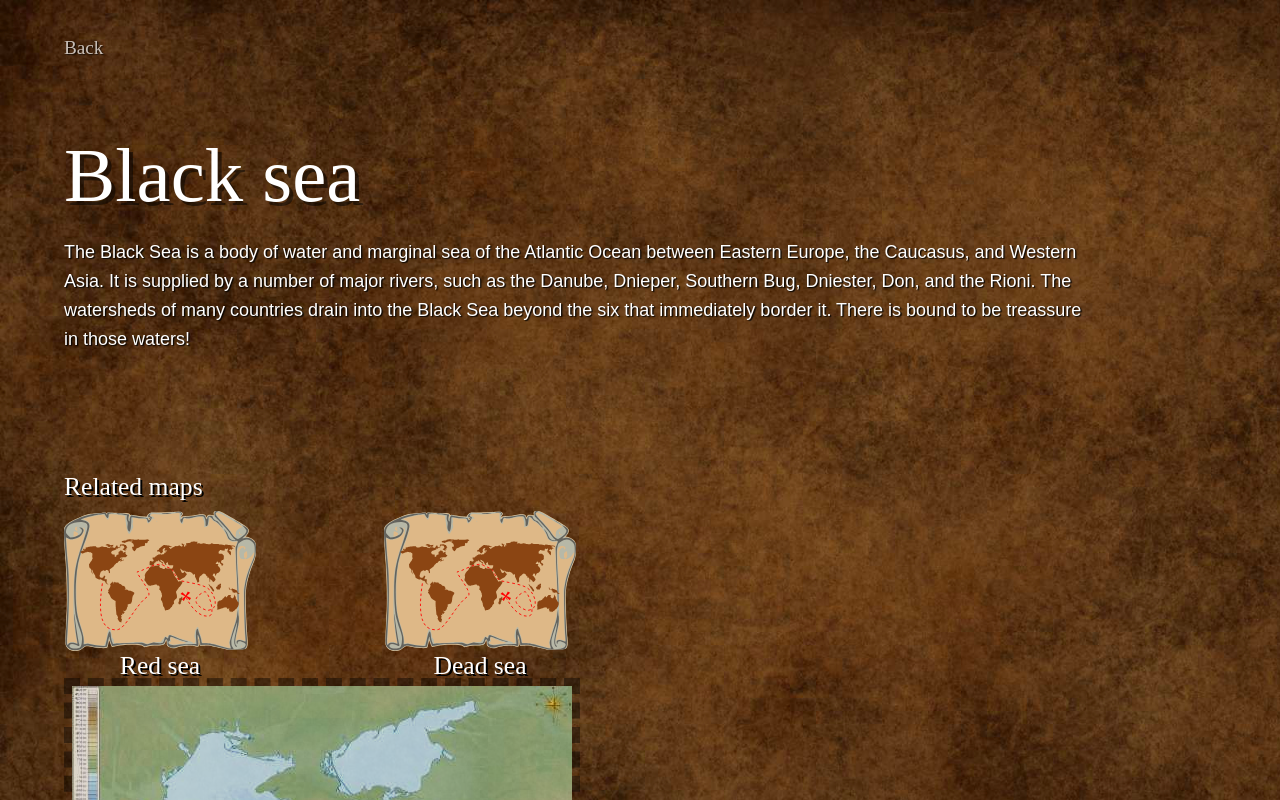
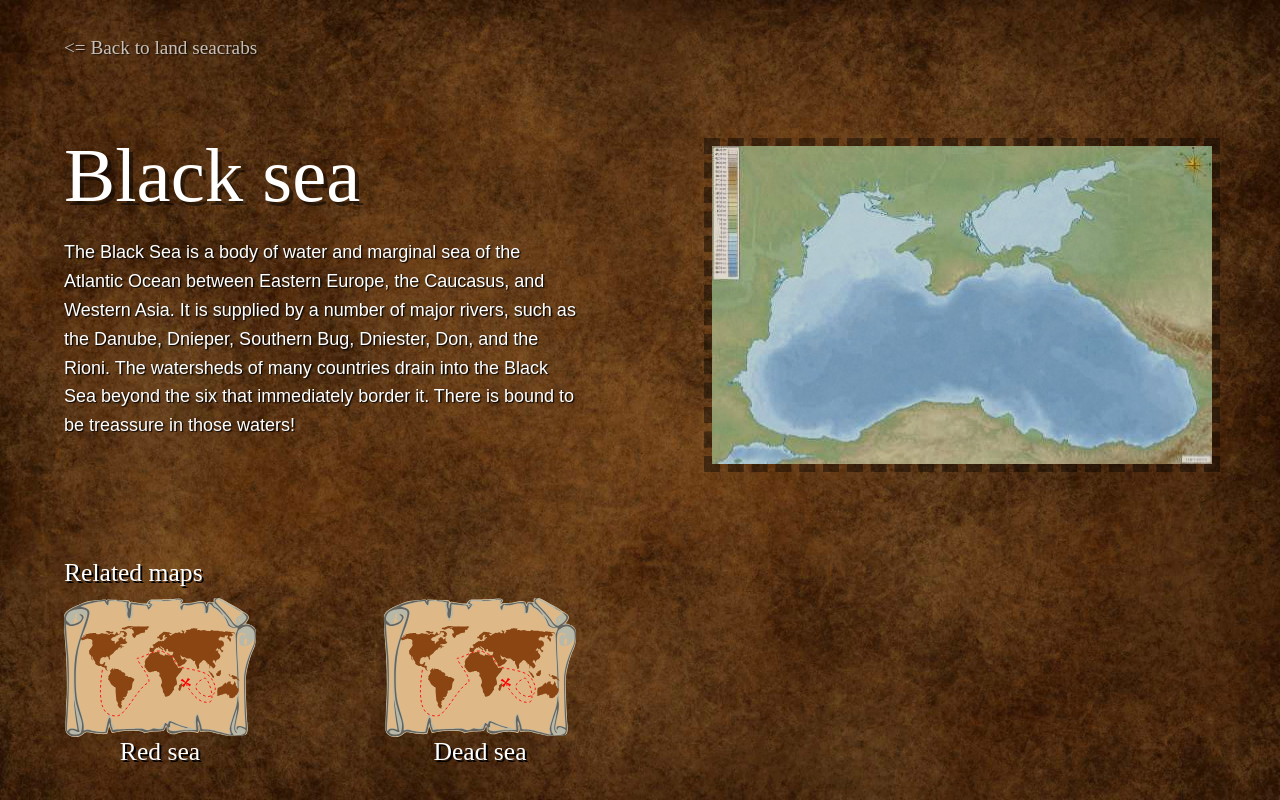
Before and after one commit to mikaelmalm/pirate-hooks, a React (Create React App) app: page /map/black-sea in a window 1280 px wide. Shown: the top 800 px of the page. Built offline with nearby package versions, Linux system fonts and the light colour scheme.

Commit message:
Make example work

```diff
--- a/src/views/MapView/index.js
+++ b/src/views/MapView/index.js
@@ -1,5 +1,3 @@
-// This f*#!@#!@$!! is messing with me, so I disable it.
-/* eslint-disable */
 import React, { useState, useEffect } from "react";
 import "./index.scss";
 import { Title, MapsSection } from "components";
@@ -10,7 +8,7 @@ import treassureMaps from "data.json";
 
 const Nav = () => (
   <div className="Nav">
-    <Link to="/">Back</Link>
+    <Link to="/"> {"<= Back to land seacrabs"}</Link>
   </div>
 );
 
@@ -22,11 +20,13 @@ const MapView = () => {
   useEffect(() => {
     setTreassureMap(treassureMaps.find((map) => map.id === id));
     setRelatedMaps(treassureMaps.filter((map) => map.id !== id));
-  }, []);
+  }, [id]);
 
   return (
     <div className="MapView">
       <Nav />
+
+      <div className="map-content">
         <div className="content">
           <Title>{treassureMap.title}</Title>
 
@@ -37,6 +37,7 @@ const MapView = () => {
           <img src={`/${treassureMap.image}`} alt="Image for map" />
         </div>
       </div>
+    </div>
   );
 };
 
```
Lines whose indentation alone changed are shown as unchanged.
